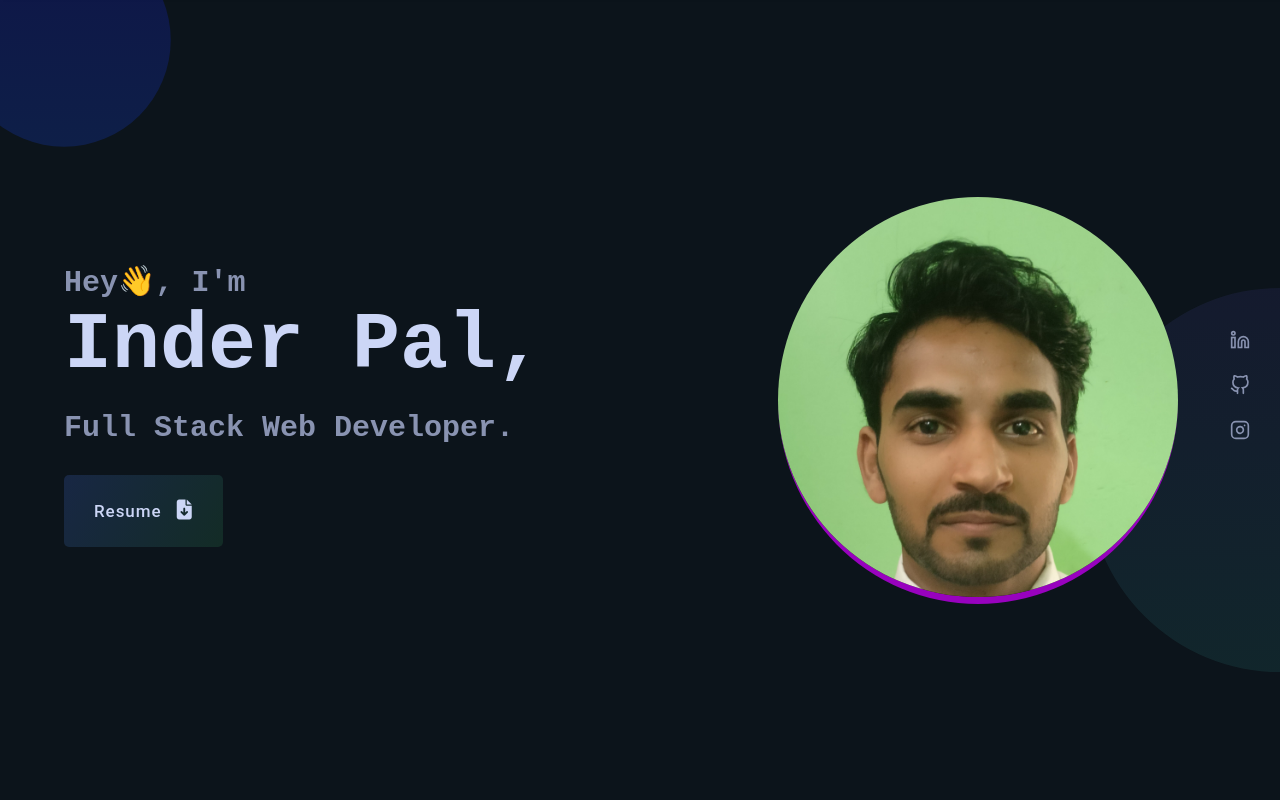
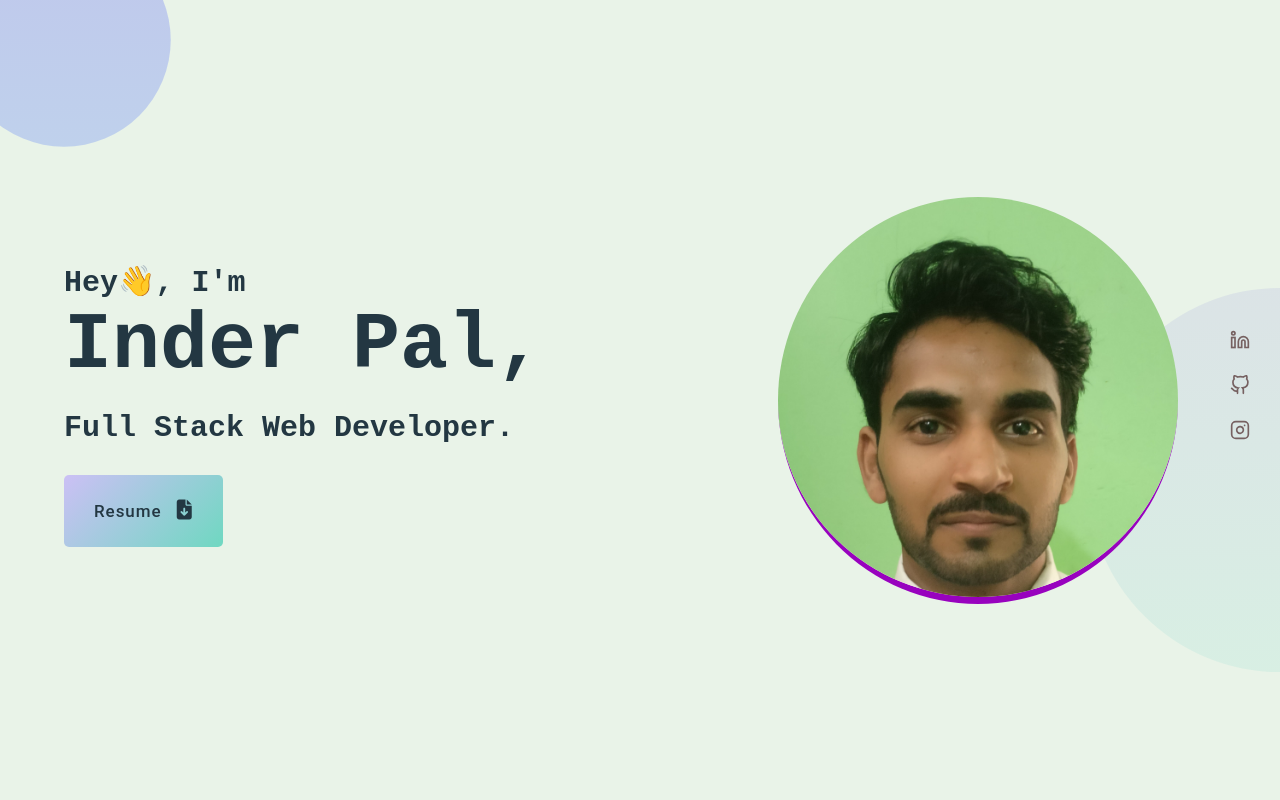
Before and after one commit to inder231/Portfolio-New, a React (Create React App) app: page / in a window 1280 px wide. Shown: the top 800 px of the page. Built offline with nearby package versions, Linux system fonts and the light colour scheme; some icons are missing.

Commit message:
theme change

```diff
--- a/src/ContextProvider/ThemeContext.jsx
+++ b/src/ContextProvider/ThemeContext.jsx
@@ -12,7 +12,7 @@ import { theme } from '../Utils/themes';
 // 	}
 // 	return mode;
 // };
-const getMode = JSON.parse(localStorage.getItem('theme')) || 'dark';
+const getMode = JSON.parse(localStorage.getItem('theme')) || 'light';
 export const ThemeContext = createContext();
 
 const ThemeContextProvider = ({ children }) => {
```
